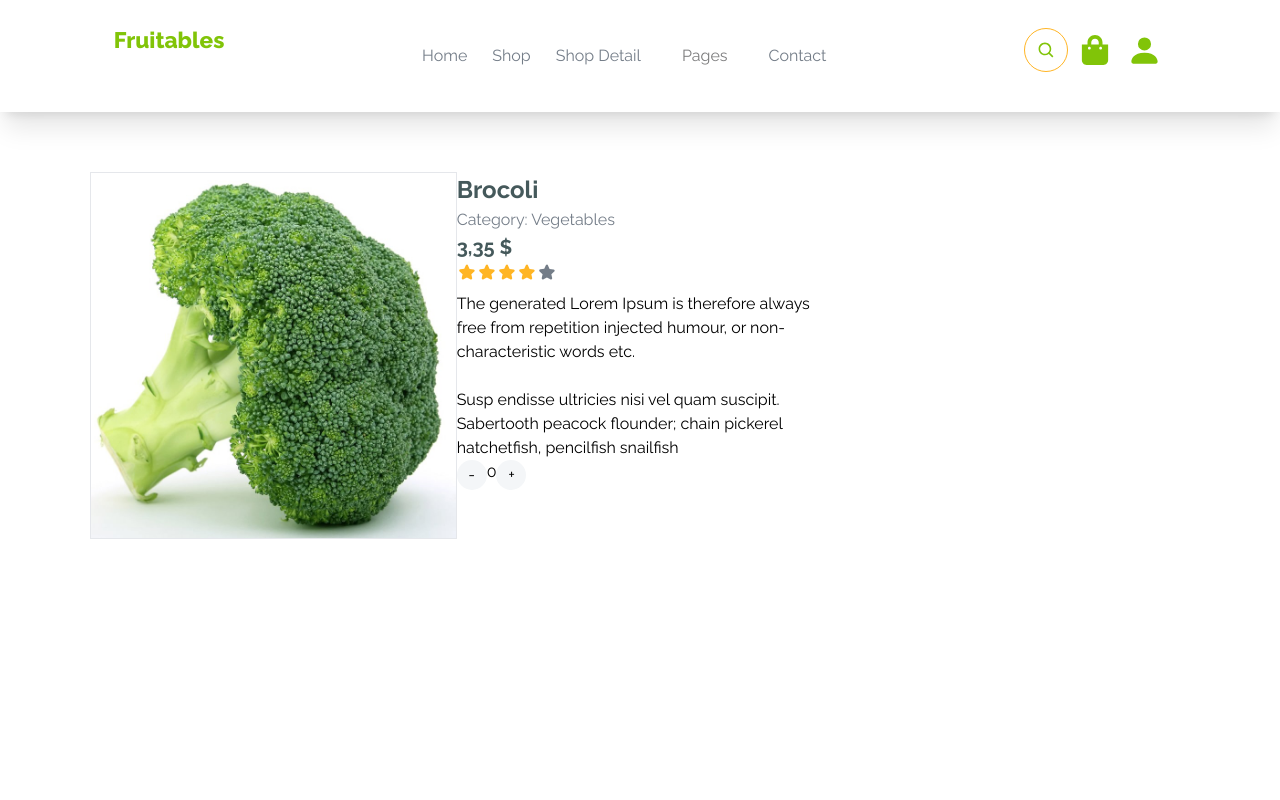
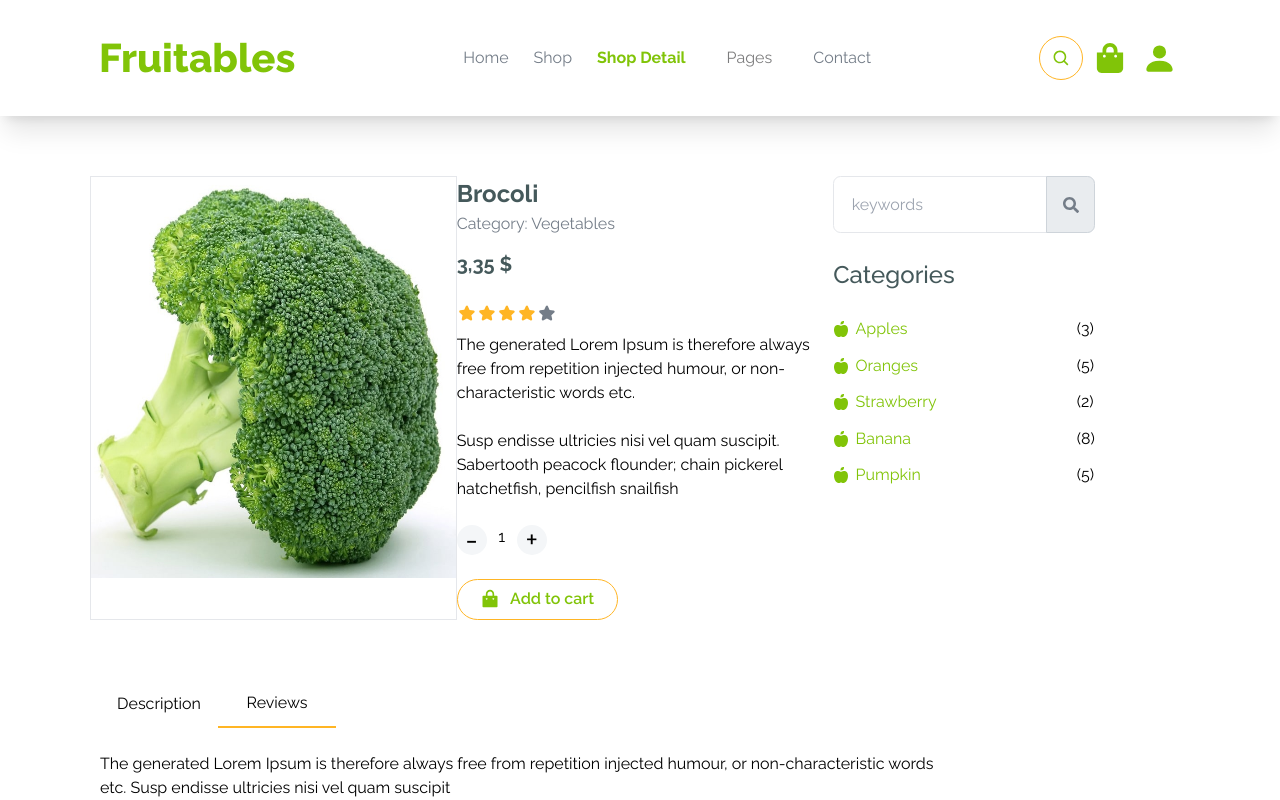
Before and after one commit to akmaljon88887777/Fruitables, a React (Create React App) app: page /shopdetail in a window 1280 px wide. Built offline with nearby package versions, Linux system fonts and the light colour scheme; the HTML template or start-up script is replaced by a standard one.

Commit message:
qo'shildi

```diff
--- a/src/App.css
+++ b/src/App.css
@@ -47,3 +47,6 @@
 .dropdown:hover .dropdown-content {
   display: block;
 }
+.Active {
+  color: #81c408;
+}
--- a/src/Components/Navbar/index.jsx
+++ b/src/Components/Navbar/index.jsx
@@ -7,7 +7,7 @@ import { useNavigate } from "react-router-dom";
 import "../../App.css";
 // import JQuery from "jquery";
 
-import { Link, NavLink } from "react-router-dom";
+import { NavLink } from "react-router-dom";
 import "../../App.css";
 function Navbar() {
   const [open, setOpen] = useState(false);
@@ -40,9 +40,9 @@ function Navbar() {
   // });
   return (
     <div className="w-full py-[28px] bg-white shadow-xl sticky">
-      <div className="flex justify-around xl:justify-around md:justify-between md:mx-6">
+      <div className="flex justify-around items-center xl:justify-around md:justify-between md:mx-6">
         <div>
-          <h4 className="font-bold xl:font-extrabold text-[#81c408] text-4xl">
+          <h4 className="font-bold xl:font-extrabold text-[#81c408] text-[40px]">
             Fruitables
           </h4>
         </div>
@@ -60,7 +60,7 @@ function Navbar() {
           )}
         </button>
         <div className="lg:flex gap-10 hidden text-[16px] font-normal text-[#747d88] items-center md:hidden">
-          <Link
+          <NavLink
             to={"/"}
             className={({ isActive, isPending }) =>
               isPending
@@ -71,31 +71,104 @@ function Navbar() {
             }
           >
             Home
-          </Link>
+          </NavLink>
 
-          <Link to={"/shop"}>Shop</Link>
+          <NavLink
+            to={"/shop"}
+            className={({ isActive, isPending }) =>
+              isPending
+                ? "pending"
+                : isActive
+                ? "text-[#17a2b8] font-bold Active"
+                : "NoActive"
+            }
+          >
+            Shop
+          </NavLink>
 
-          <Link to={"/shopdetail"}>Shop Detail</Link>
+          <NavLink
+            to={"/shopdetail"}
+            className={({ isActive, isPending }) =>
+              isPending
+                ? "pending"
+                : isActive
+                ? "text-[#17a2b8] font-bold Active"
+                : "NoActive"
+            }
+          >
+            Shop Detail
+          </NavLink>
 
           <div class="dropdown">
             <button class="dropbtn">Pages</button>
             <div class="dropdown-content">
-              <a href="#" onClick={() => navigate11()}>
+              <a
+                href="#"
+                onClick={() => navigate11()}
+                className={({ isActive, isPending }) =>
+                  isPending
+                    ? "pending"
+                    : isActive
+                    ? "text-[#17a2b8] font-bold Active"
+                    : "NoActive"
+                }
+              >
                 Cart
               </a>
-              <a href="#" onClick={() => navigate22()}>
+              <a
+                href="#"
+                onClick={() => navigate22()}
+                className={({ isActive, isPending }) =>
+                  isPending
+                    ? "pending"
+                    : isActive
+                    ? "text-[#17a2b8] font-bold Active"
+                    : "NoActive"
+                }
+              >
                 Chackout
               </a>
-              <a href="#" onClick={() => navigate33()}>
+              <a
+                href="#"
+                onClick={() => navigate33()}
+                className={({ isActive, isPending }) =>
+                  isPending
+                    ? "pending"
+                    : isActive
+                    ? "text-[#17a2b8] font-bold Active"
+                    : "NoActive"
+                }
+              >
                 Testimonial
               </a>
-              <a href="#" onClick={() => navigate44()}>
+              <a
+                href="#"
+                onClick={() => navigate44()}
+                className={({ isActive, isPending }) =>
+                  isPending
+                    ? "pending"
+                    : isActive
+                    ? "text-[#17a2b8] font-bold Active"
+                    : "NoActive"
+                }
+              >
                 404 Page
               </a>
             </div>
           </div>
 
-          <Link to={"/contact"}>Contact</Link>
+          <NavLink
+            to={"/contact"}
+            className={({ isActive, isPending }) =>
+              isPending
+                ? "pending"
+                : isActive
+                ? "text-[#17a2b8] font-bold Active"
+                : "NoActive"
+            }
+          >
+            Contact
+          </NavLink>
         </div>
         <div className="lg:flex gap-2 md:hidden hidden">
           <div className="w-[44px] h-[44px] border rounded-full flex items-center justify-center border-[#ffb524]">
--- /dev/null
+++ b/src/Pages/ShopDetail/Tabs/description.jsx
@@ -0,0 +1,15 @@
+import React from "react";
+
+function Description() {
+  return (
+    <div className="w-[77%] text-start">
+      <p>
+        The generated Lorem Ipsum is therefore always free from repetition
+        injected humour, or non-characteristic words etc. Susp endisse ultricies
+        nisi vel quam suscipit
+      </p>
+    </div>
+  );
+}
+
+export default Description;
--- /dev/null
+++ b/src/Pages/ShopDetail/Tabs/reviewn.jsx
@@ -0,0 +1,13 @@
+import React from "react";
+
+function Reviews() {
+  return (
+    <div className="w-[72%] text-start">
+      The generated Lorem Ipsum is therefore always free from repetition
+      injected humour, or non-characteristic words etc. Susp endisse ultricies
+      nisi vel quam suscipit
+    </div>
+  );
+}
+
+export default Reviews;
--- a/src/Pages/ShopDetail/index.jsx
+++ b/src/Pages/ShopDetail/index.jsx
@@ -1,18 +1,24 @@
+import { FaAppleAlt } from "react-icons/fa";
+import { AiFillAmazonCircle } from "react-icons/ai";
+import { FaSearch } from "react-icons/fa";
+import { RiShoppingBagFill } from "react-icons/ri";
 import { TiStarFullOutline } from "react-icons/ti";
 import { useState } from "react";
 import React from "react";
 import Rasm from "../../Assets/single-item.jpg";
+import Description from "./Tabs/description";
+import Reviews from "./Tabs/reviewn";
+import { NavLink } from "react-router-dom";
 function ShopDetail() {
-  const [counter, setCounter] = useState(0);
-  const handleClick1 = () => {
-    // Counter state is incremented
-    setCounter((prev) => ++prev);
+  const [counter, setCounter] = useState(1);
+  const [demo, setDemo] = useState(false);
+
+  const handleIncrement = () => {
+    setCounter((prev) => prev + 1);
   };
 
-  // Function is called everytime decrement button is clicked
-  const handleClick2 = () => {
-    // Counter state is decremented
-    setCounter((prev) => --prev);
+  const handleDecerement = () => {
+    setCounter((prev) => prev - 1);
   };
 
   return (
@@ -22,12 +28,13 @@ function ShopDetail() {
         className="grid lg:grid-cols-3 xl:grid-cols-3 grid-cols-1 object-cover my-24 justify-items-center mx-36"
       >
         <div className="border ">
-          <img className="w-full" src={Rasm} alt="" />
+          <img className="w-[401px] h-[401px]" src={Rasm} alt="" />
         </div>
         <div className="text-start">
           <p className="text-[24px] font-bold text-[#45595B]">Brocoli</p>
           <p className="text-[#747d88] text-[16px]">Category: Vegetables</p>
-          <p className="text-[20px] text-[#45595b] font-bold">3,35 $</p>
+          <p className="text-[20px] text-[#45595b] font-bold mt-5">3,35 $</p>
+          <br />
           <div class="flex mb-4">
             <TiStarFullOutline color="#ffb524" size={20} />
             <TiStarFullOutline color="#ffb524" size={20} />
@@ -44,23 +51,103 @@ function ShopDetail() {
             Susp endisse ultricies nisi vel quam suscipit. Sabertooth peacock
             flounder; chain pickerel hatchetfish, pencilfish snailfish
           </p>
+          <br />
           <div className="flex">
             <button
-              onClick={() => handleClick1}
-              className="w-[30px] h-[30px] rounded-full bg-[#f4f6f8]"
+              onClick={() => handleIncrement}
+              className="w-[30px] h-[30px] rounded-full text-5xl bg-[#f4f6f8]"
             >
               -
             </button>
-            <p>{counter}</p>
+            <p className="w-[30px] h-[30px] text-center">{counter}</p>
             <button
-              onClick={() => handleClick2}
-              className="w-[30px] h-[30px] rounded-full bg-[#f4f6f8]"
+              onClick={() => handleDecerement}
+              className="w-[30px] h-[30px] rounded-full text-5xl bg-[#f4f6f8]"
             >
               +
             </button>
           </div>
+          <br />
+          <div>
+            <button className="w-[161px] h-[41px] border flex justify-center items-center gap-4 border-[#ffb524] rounded-full font-semibold text-[#81c408]">
+              <RiShoppingBagFill color="#81c408" size={20} /> Add to cart
+            </button>
+          </div>
         </div>
-        <div></div>
+        <div className="text-start">
+          <div>
+            <input
+              type="text"
+              placeholder="keywords"
+              className="w-[261px] h-[57px] border rounded-xl p-7"
+              name=""
+              id=""
+            />
+            <span className="w-[49px] h-[57px] bg-[#E9ECEF] cursor-pointer border border-[#ced4da] absolute z-50 rounded-r-xl -ml-[48px] py-8">
+              <p className="flex items-center justify-center">
+                <FaSearch color="#747D88" />
+              </p>
+            </span>
+          </div>
+          <br />
+          <div>
+            <h4 className="text-[#45595B] text-[24px] font-medium">
+              Categories
+            </h4>
+            <br />
+            <div className="grid grid-cols-2 gap-x-56 gap-y-5">
+              <div className="flex items-center gap-2.5 text-[#81c408]">
+                <FaAppleAlt />
+                Apples
+              </div>
+              <span className="flex items-center ">(3)</span>
+              <div className="flex items-center gap-2.5 text-[#81c408]">
+                <FaAppleAlt />
+                Oranges
+              </div>
+              <span className="flex items-center ">(5)</span>
+              <div className="flex items-center gap-2.5 text-[#81c408]">
+                <FaAppleAlt />
+                Strawberry
+              </div>
+              <span className="flex items-center ">(2)</span>
+              <div className="flex items-center gap-2.5 text-[#81c408]">
+                <FaAppleAlt />
+                Banana
+              </div>
+              <span className="flex items-center ">(8)</span>
+              <div className="flex items-center gap-2.5 text-[#81c408]">
+                <FaAppleAlt />
+                Pumpkin
+              </div>
+              <span className="flex items-center ">(5)</span>
+            </div>
+          </div>
+        </div>
+      </div>
+      <div className="grid  justify-items-start ml-40">
+        <div className="grid grid-cols-2">
+          <button
+            onClick={() => setDemo(true)}
+            className={`justify-center  text-black flex items-center w-[118px] h-[48px]  ${
+              demo ? "border-[#ffb524] border-b-2" : "text-[red]"
+            }`}
+          >
+            Description
+          </button>
+          <button
+            onClick={() => setDemo(false)}
+            className={`justify-center  text-black flex items-center w-[118px] h-[48px]  ${
+              demo ? "text-[red]" : "border-[#ffb524] border-b-2"
+            }`}
+          >
+            Reviews
+          </button>
+        </div>
+        <br />
+        <div>
+          <p>{demo ? <Description /> : <Reviews />}</p>
+        </div>
       </div>
     </div>
   );
```
